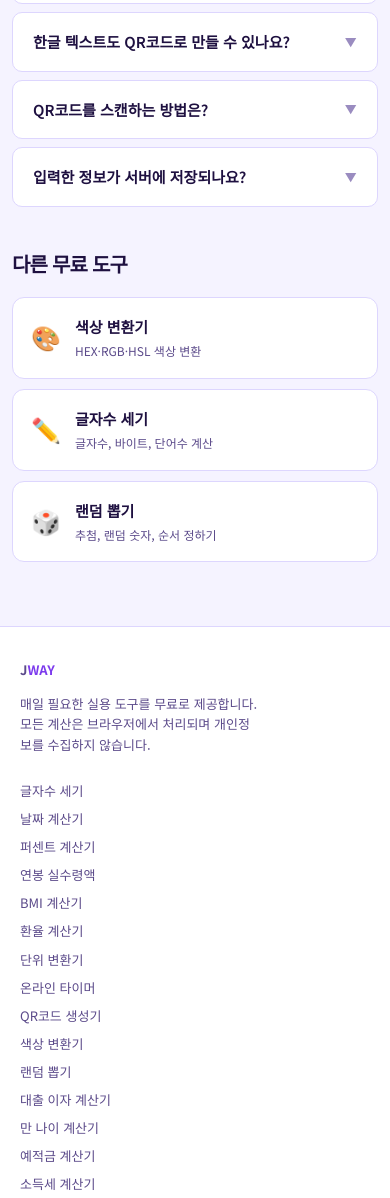
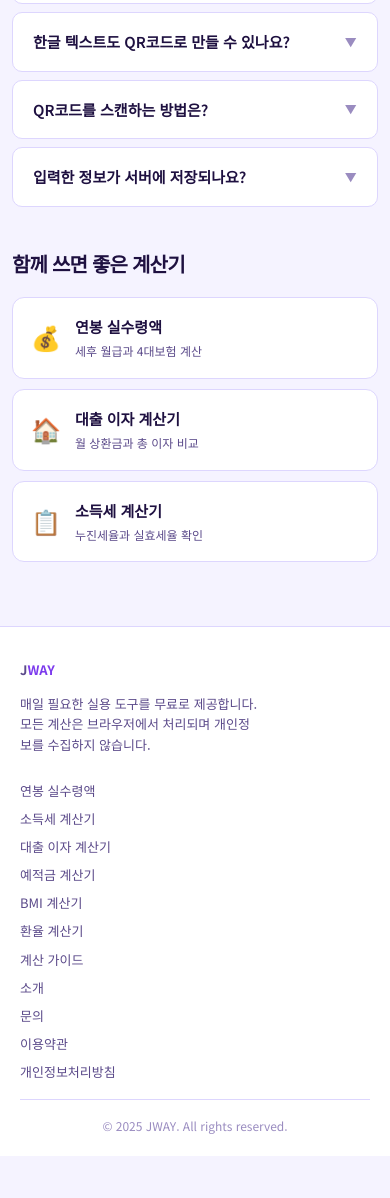
Before and after one commit to JaeWoo0317/qr-generator, a plain HTML site: page index.html in a window 390 px wide. Shown: the part 4544-5742 px from the top of the page. After the commit the page ends 5700 px from the top, so only its background shows below. Drawn offline with Linux system fonts and the light colour scheme.

Commit message:
Point noindex pages back to core calculators

```diff
--- a/index.html
+++ b/index.html
@@ -48,7 +48,7 @@ textarea{min-height:100px}
 </style>
 
 </head><body>
-<nav class="nav"><div class="nav-inner"><a href="https://jwaytools.com/" class="nav-logo">J<span>WAY</span></a><button class="nav-toggle" onclick="document.querySelector('.nav-links').classList.toggle('open')">☰</button><div class="nav-links"><a href="https://jwaytools.com/char-counter/">글자수</a><a href="https://jwaytools.com/date-calculator/">날짜</a><a href="https://jwaytools.com/percent-calculator/">퍼센트</a><a href="https://jwaytools.com/salary-calculator/">연봉</a><a href="https://jwaytools.com/bmi-calculator/">BMI</a><a href="https://jwaytools.com/exchange-rate/">환율</a><a href="https://jwaytools.com/unit-converter/">단위</a><a href="https://jwaytools.com/timer/">타이머</a><a href="https://jwaytools.com/qr-generator/">QR</a><a href="https://jwaytools.com/color-converter/">색상</a><a href="https://jwaytools.com/random-picker/">랜덤</a><a href="https://jwaytools.com/loan-calculator/">대출</a><a href="https://jwaytools.com/age-calculator/">만나이</a><a href="https://jwaytools.com/savings-calculator/">예적금</a><a href="https://jwaytools.com/income-tax-calculator/">소득세</a></div></div></nav>
+<nav class="nav"><div class="nav-inner"><a href="https://jwaytools.com/" class="nav-logo">J<span>WAY</span></a><button class="nav-toggle" onclick="document.querySelector('.nav-links').classList.toggle('open')">☰</button><div class="nav-links"><a href="https://jwaytools.com/salary-calculator/">연봉</a><a href="https://jwaytools.com/income-tax-calculator/">소득세</a><a href="https://jwaytools.com/loan-calculator/">대출</a><a href="https://jwaytools.com/savings-calculator/">예적금</a><a href="https://jwaytools.com/bmi-calculator/">BMI</a><a href="https://jwaytools.com/exchange-rate/">환율</a><a href="https://jwaytools.com/blog/">가이드</a></div></div></nav>
 <header class="header"><h1>QR코드 <em>생성기</em></h1><p>URL, 텍스트, 연락처, Wi-Fi 정보를 QR코드로 즉시 변환합니다. PNG로 다운로드도 가능합니다.</p></header>
 <main class="container">
 <div class="calc-card">
@@ -132,16 +132,16 @@ textarea{min-height:100px}
 <div class="faq-item"><div class="faq-q" onclick="toggleFaq(this)"><span>입력한 정보가 서버에 저장되나요?</span><span class="faq-arrow">▼</span></div><div class="faq-a"><div class="faq-a-inner">아닙니다. 모든 QR코드 생성은 브라우저 내 JavaScript로 처리됩니다. URL, 텍스트, Wi-Fi 비밀번호, 연락처 등 입력한 어떤 정보도 외부 서버로 전송되지 않습니다.</div></div></div>
 </div>
 
-<section class="other-tools"><h2 class="section-title">다른 무료 도구</h2><div class="other-grid">
-<a href="https://jwaytools.com/color-converter/" class="other-card"><span class="other-icon">🎨</span><div><div class="other-name">색상 변환기</div><div class="other-desc">HEX·RGB·HSL 색상 변환</div></div></a>
-<a href="https://jwaytools.com/char-counter/" class="other-card"><span class="other-icon">✏️</span><div><div class="other-name">글자수 세기</div><div class="other-desc">글자수, 바이트, 단어수 계산</div></div></a>
-<a href="https://jwaytools.com/random-picker/" class="other-card"><span class="other-icon">🎲</span><div><div class="other-name">랜덤 뽑기</div><div class="other-desc">추첨, 랜덤 숫자, 순서 정하기</div></div></a>
+<section class="other-tools"><h2 class="section-title">함께 쓰면 좋은 계산기</h2><div class="other-grid">
+<a href="https://jwaytools.com/salary-calculator/" class="other-card"><span class="other-icon">💰</span><div><div class="other-name">연봉 실수령액</div><div class="other-desc">세후 월급과 4대보험 계산</div></div></a>
+<a href="https://jwaytools.com/loan-calculator/" class="other-card"><span class="other-icon">🏠</span><div><div class="other-name">대출 이자 계산기</div><div class="other-desc">월 상환금과 총 이자 비교</div></div></a>
+<a href="https://jwaytools.com/income-tax-calculator/" class="other-card"><span class="other-icon">📋</span><div><div class="other-name">소득세 계산기</div><div class="other-desc">누진세율과 실효세율 확인</div></div></a>
 </div></section>
 
 
 </main>
 
-<footer class="footer"><div class="footer-inner"><div class="footer-col"><a href="https://jwaytools.com/" class="footer-logo">J<span>WAY</span></a><p>매일 필요한 실용 도구를 무료로 제공합니다. 모든 계산은 브라우저에서 처리되며 개인정보를 수집하지 않습니다.</p></div><div class="footer-col"><a href="https://jwaytools.com/char-counter/">글자수 세기</a><a href="https://jwaytools.com/date-calculator/">날짜 계산기</a><a href="https://jwaytools.com/percent-calculator/">퍼센트 계산기</a><a href="https://jwaytools.com/salary-calculator/">연봉 실수령액</a><a href="https://jwaytools.com/bmi-calculator/">BMI 계산기</a><a href="https://jwaytools.com/exchange-rate/">환율 계산기</a><a href="https://jwaytools.com/unit-converter/">단위 변환기</a><a href="https://jwaytools.com/timer/">온라인 타이머</a><a href="https://jwaytools.com/qr-generator/">QR코드 생성기</a><a href="https://jwaytools.com/color-converter/">색상 변환기</a><a href="https://jwaytools.com/random-picker/">랜덤 뽑기</a><a href="https://jwaytools.com/loan-calculator/">대출 이자 계산기</a><a href="https://jwaytools.com/age-calculator/">만 나이 계산기</a><a href="https://jwaytools.com/savings-calculator/">예적금 계산기</a><a href="https://jwaytools.com/income-tax-calculator/">소득세 계산기</a><a href="https://jwaytools.com/about.html">소개</a><a href="https://jwaytools.com/contact.html">문의</a><a href="https://jwaytools.com/terms.html">이용약관</a><a href="https://jwaytools.com/privacy-policy.html">개인정보처리방침</a></div></div><div class="footer-bottom">© 2025 JWAY. All rights reserved.</div></footer>
+<footer class="footer"><div class="footer-inner"><div class="footer-col"><a href="https://jwaytools.com/" class="footer-logo">J<span>WAY</span></a><p>매일 필요한 실용 도구를 무료로 제공합니다. 모든 계산은 브라우저에서 처리되며 개인정보를 수집하지 않습니다.</p></div><div class="footer-col"><a href="https://jwaytools.com/salary-calculator/">연봉 실수령액</a><a href="https://jwaytools.com/income-tax-calculator/">소득세 계산기</a><a href="https://jwaytools.com/loan-calculator/">대출 이자 계산기</a><a href="https://jwaytools.com/savings-calculator/">예적금 계산기</a><a href="https://jwaytools.com/bmi-calculator/">BMI 계산기</a><a href="https://jwaytools.com/exchange-rate/">환율 계산기</a><a href="https://jwaytools.com/blog/">계산 가이드</a><a href="https://jwaytools.com/about.html">소개</a><a href="https://jwaytools.com/contact.html">문의</a><a href="https://jwaytools.com/terms.html">이용약관</a><a href="https://jwaytools.com/privacy-policy.html">개인정보처리방침</a></div></div><div class="footer-bottom">© 2025 JWAY. All rights reserved.</div></footer>
 
 <script>
 // QR Code generator using canvas (no external library)
```
